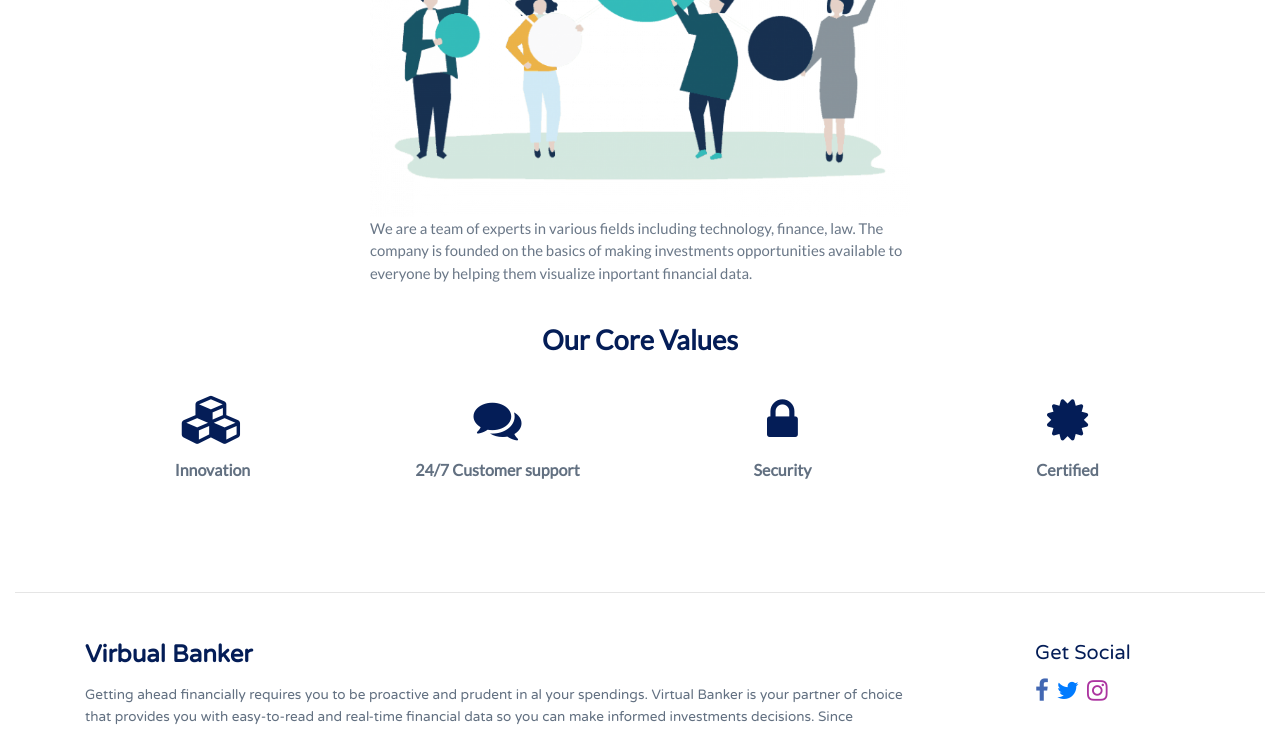
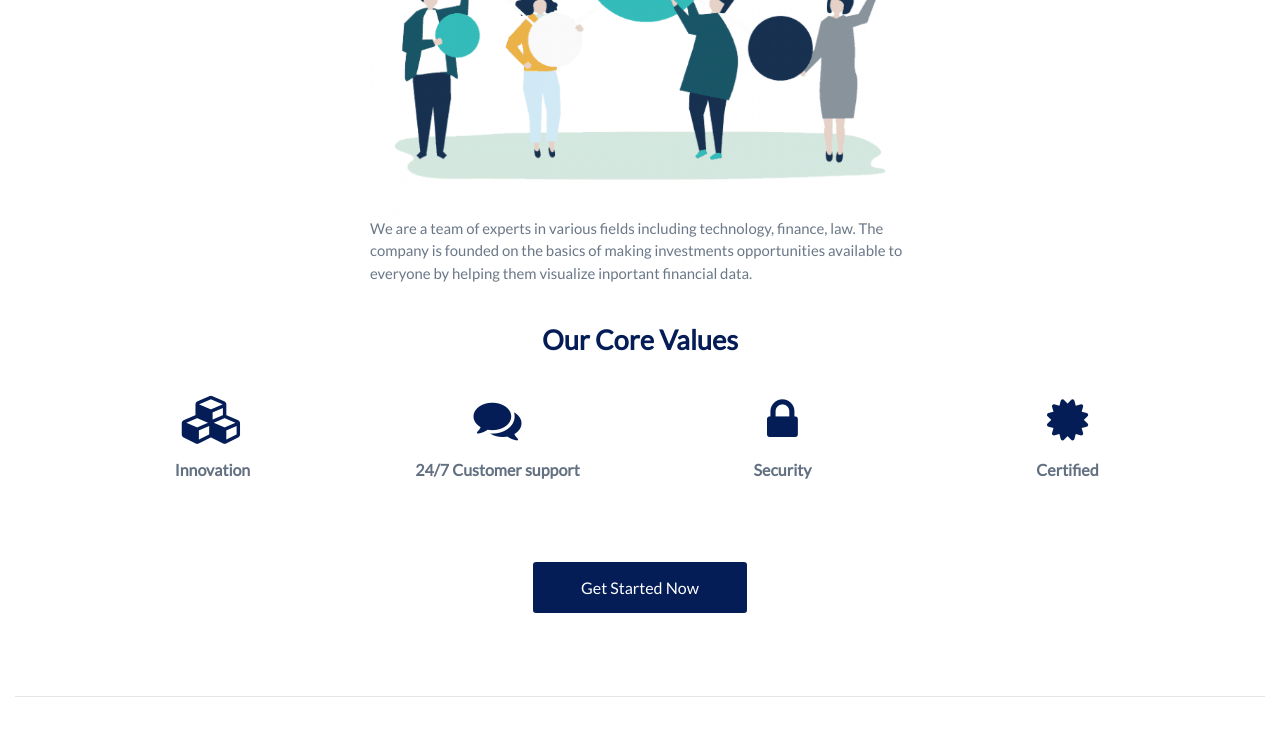
Before and after one commit to Achilles45/virtual-banker, a Vue app: page /about in a window 1280 px wide. Shown: the part 426-1157 px from the top of the page. Built offline with nearby package versions, Linux system fonts and the light colour scheme; the HTML template or start-up script is replaced by a standard one.

Commit message:
Added register btn to about page

```diff
--- a/src/views/About.vue
+++ b/src/views/About.vue
@@ -37,6 +37,11 @@
                   <h5>Certified</h5>
                 </div>
               </div>
+            </div>
+          </div>
+          <div class="row mt-5 text-center">
+            <div class="col-12">
+              <router-link to="/register" class="register__btn">Get Started Now</router-link>
             </div>
           </div>
       </div>
@@ -93,5 +98,19 @@ export default {
     font-family: 'Lato';
     font-size: 1rem;
     font-weight: bold;
+    padding-bottom: 2rem;
+  }
+  .register__btn{
+      background: $primary-color;
+      padding: 1rem 3rem;
+      color:#fff;
+      text-decoration: none;
+      border:none;
+      border-radius: 3px;
+      font-family: 'Lato';
+      &:hover{
+          background: $secondary-color;
+          transition: all ease-in-out .5s;
+      }
   }
 </style>
```
